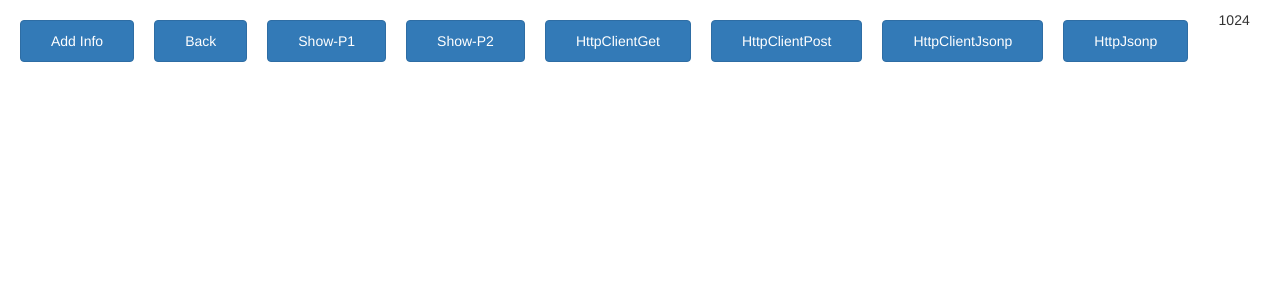
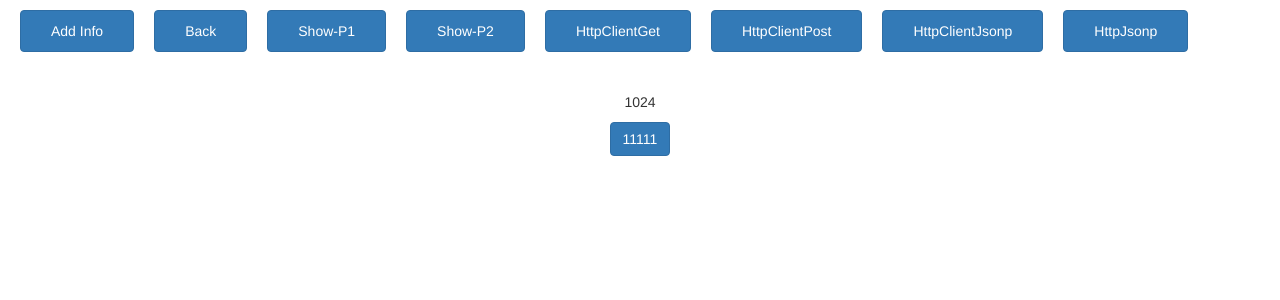
Before and after one commit to fracong/test-web, an Angular app: page /menu-right in a window 1280 px wide. Shown: the top 300 px of the page. Built offline with nearby package versions, Linux system fonts and the light colour scheme.

Commit message:
add Animations

```diff
--- a/src/app/app.module.ts
+++ b/src/app/app.module.ts
@@ -2,6 +2,8 @@ import { BrowserModule } from '@angular/platform-browser';
 import { NgModule } from '@angular/core';
 import { FormsModule } from '@angular/forms';
 import { HttpModule, JsonpModule, Http } from '@angular/http';
+import { HttpClientModule, HttpClientJsonpModule } from '@angular/common/http';
+import { BrowserAnimationsModule } from '@angular/platform-browser/animations';
 
 import { AppRoutingModule } from './app-routing.module';
 import { AppComponent } from './app.component';
@@ -12,7 +14,6 @@ import { ModeOneComponent } from './modal/mode-one/mode-one.component';
 import { TablePagingComponent } from './table-paging/table-paging.component';
 import { ModeTwoComponent } from './modal/mode-two/mode-two.component';
 import { TestPipePipe } from './pipe/test-pipe.pipe';
-import {HttpClientModule, HttpClientJsonpModule} from '@angular/common/http';
 
 @NgModule({
   declarations: [
@@ -32,7 +33,8 @@ import {HttpClientModule, HttpClientJsonpModule} from '@angular/common/http';
     JsonpModule,
     HttpModule,
     HttpClientModule,
-    HttpClientJsonpModule
+    HttpClientJsonpModule,
+    BrowserAnimationsModule
   ],
   providers: [],
   bootstrap: [AppComponent]
--- a/src/app/menu-right/menu-right.component.html
+++ b/src/app/menu-right/menu-right.component.html
@@ -1,4 +1,4 @@
-<div class="btn-list">
+<div class="btn-list" style="width: 100%">
   <button type="button" class="btn btn-primary" data-toggle="modal" data-target="#modalOne" (click)="initWindowsHeight()">
     Add Info
   </button>
@@ -10,5 +10,12 @@
   <button type="button" class="btn btn-primary" (click)="clickSaveHttpClientPost()">HttpClientPost</button>
   <button type="button" class="btn btn-primary" (click)="clickHttpClientQueryJsonp()">HttpClientJsonp</button>
   <button type="button" class="btn btn-primary" (click)="clickHttpQueryJsonp()">HttpJsonp</button>
-  <app-mode-two #modeTwo></app-mode-two>
 </div>
+<div class="app-two">
+  <div class="app-two-item">
+    <app-mode-two #modeTwo></app-mode-two>
+  </div>
+  <div class="app-two-item">
+    <button type="button" class="btn btn-primary" [@btnChange] = "stateType" (click)="changeState()">11111</button>
+  </div>
+</div>
--- a/src/app/menu-right/menu-right.component.scss
+++ b/src/app/menu-right/menu-right.component.scss
@@ -1,4 +1,5 @@
 .btn-list{
+  clear: both;
   button{
     float: left;
     margin-top: 10px;
@@ -6,3 +7,14 @@
     padding: 10px 30px;
   }
 }
+
+.app-two{
+  clear: both;
+  text-align: center;
+  height: 500px;
+  padding-top: 30px;
+  .app-two-item ul li{
+    list-style-type:none;
+    margin-bottom: 10px;
+  }
+}
--- a/src/app/menu-right/menu-right.component.ts
+++ b/src/app/menu-right/menu-right.component.ts
@@ -1,5 +1,6 @@
 import {Component, OnInit, ViewChild} from '@angular/core';
 import {Router, ActivatedRoute} from '@angular/router';
+import { trigger, state, style, animate, transition } from '@angular/animations';
 
 import {ModeTwoComponent} from '../modal/mode-two/mode-two.component';
 import {AppService} from '../app.service';
@@ -9,14 +10,29 @@ declare let $: any;
 @Component({
   selector: 'app-menu-right',
   templateUrl: './menu-right.component.html',
-  styleUrls: ['./menu-right.component.scss']
+  styleUrls: ['./menu-right.component.scss'],
+  animations: [
+    trigger('btnChange', [
+      state('one', style({
+        backgroundColor: '#337ab7',
+        transform: 'scale(1)'
+      })),
+      state('two', style({
+        backgroundColor: '#cc2c21',
+        transform: 'scale(1.7)'
+      })),
+      transition('one => two', animate('1000ms ease-in')),
+      transition('two => one', animate('1000ms ease-out'))
+    ])
+  ]
 })
 export class MenuRightComponent implements OnInit {
+  stateType = 'one';
 
   windowHeightRight: number = $(window).height();
   // @ts-ignore
   @ViewChild('modeTwo')
-  modeTwo: ModeTwoComponent
+  modeTwo: ModeTwoComponent;
 
   constructor(
     private router: Router,
@@ -64,4 +80,8 @@ export class MenuRightComponent implements OnInit {
       console.log(data.name);
     });
   }
+
+  changeState() {
+    this.stateType = this.stateType === 'one' ? 'two' : 'one';
+  }
 }
```
